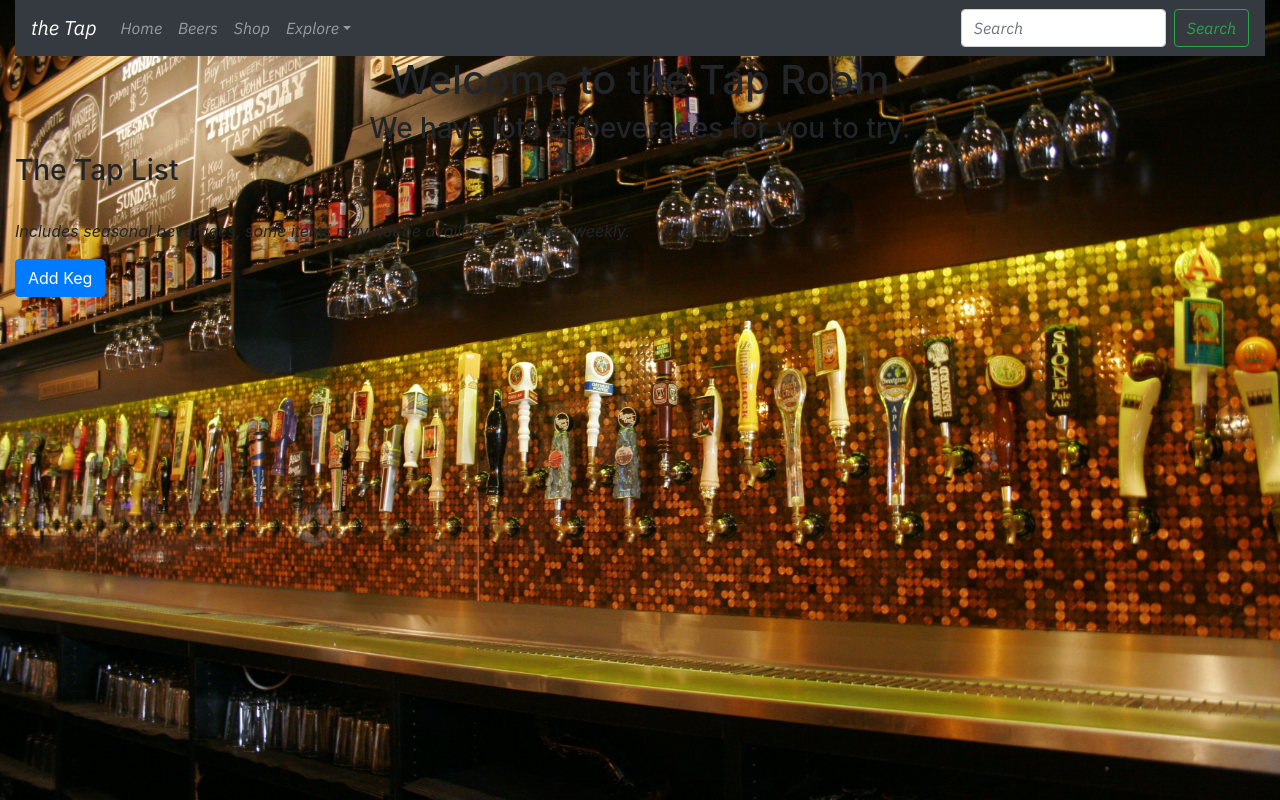
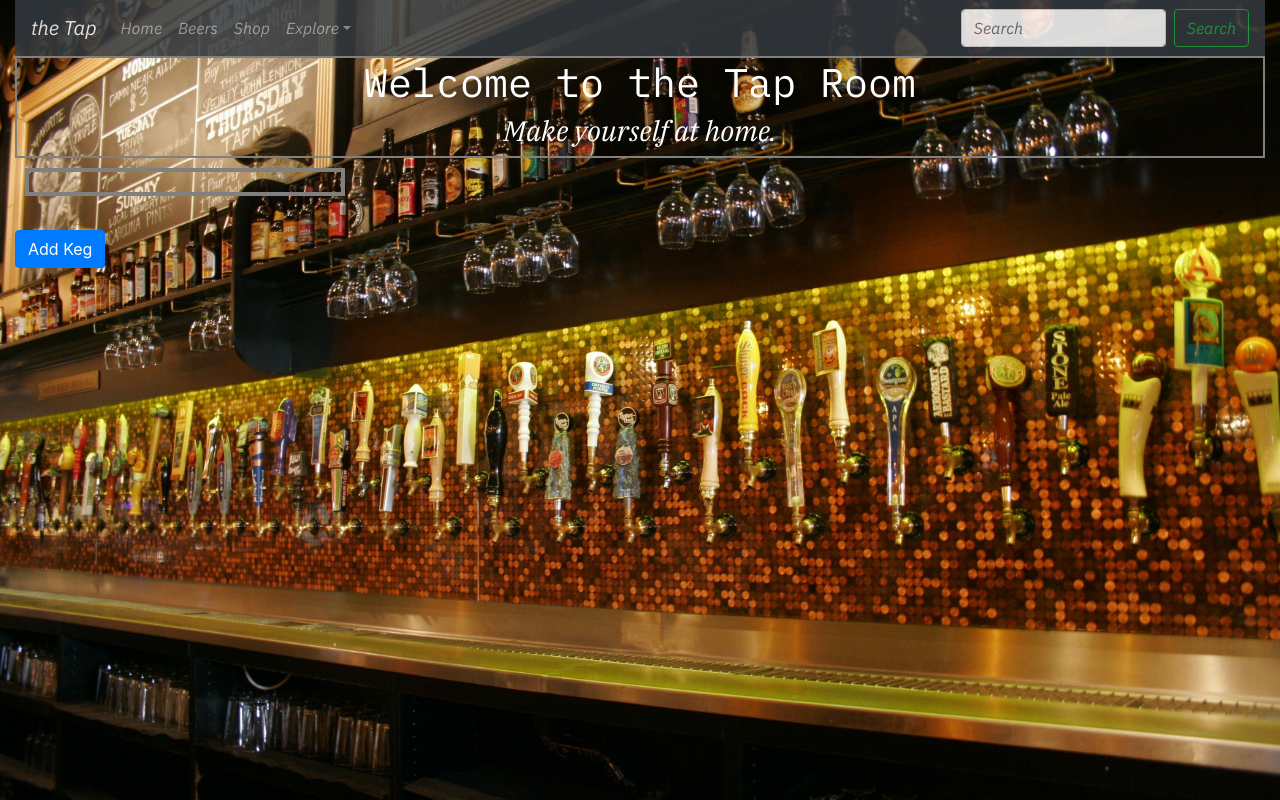
Before and after one commit to brianharv/taproom_redux, a React (Create React App) app: page / in a window 1280 px wide. Built offline with nearby package versions, Linux system fonts and the light colour scheme.

Commit message:
add more styling to page

```diff
--- a/public/index.html
+++ b/public/index.html
@@ -31,7 +31,7 @@
       crossorigin="anonymous"
     />
     <link rel="preconnect" href="https://fonts.gstatic.com">
-    <link href="https://fonts.googleapis.com/css2?family=IBM+Plex+Sans:ital@1&display=swap" rel="stylesheet">
+    <link href="https://fonts.googleapis.com/css2?family=IBM+Plex+Mono&family=IBM+Plex+Sans:ital@1&family=IBM+Plex+Serif:ital@1&display=swap" rel="stylesheet">
     <title>React App</title>
   </head>
   <body>
--- a/src/App.css
+++ b/src/App.css
@@ -40,7 +40,7 @@
 
   .container-fluid {
   background-image: url("./images/taproom_wallpaper.jpg");
-  position: fixed;
+  position: absolute;
   min-width: 100%;
   min-height: 100%;
   background-size: cover;
@@ -49,4 +49,29 @@
 
 .tap {
   font-family: 'IBM Plex Sans', sans-serif;
+  opacity: 85%;
 }
+.splash {
+  border: solid 2pt grey;
+}
+
+h1 {
+  font-family: 'IBM Plex Mono', monospace;
+  color: white;
+}
+
+h3, h2, p {
+  font-family: 'IBM Plex Serif', serif;
+  color: white;
+}
+
+.tapList {
+  border: solid 3pt grey;
+  padding: 10px;
+  margin: 10px;
+  width: 320px;
+}
+
+.details {
+  color: black;
+}
--- a/src/components/KegDetails.js
+++ b/src/components/KegDetails.js
@@ -1,13 +1,28 @@
 import React from 'react';
 import PropTypes from 'prop-types';
-import { propTypes } from 'react-bootstrap/esm/Image';
+
 
 function KegDetails(props) {
   const { keg, onSellingAPint } = props;
+
+  const detailsStyling = {
+    backgroundColor: '#F7F7F7',
+    border: 'solid 1pt grey',
+    textAlign: "center",
+    color: 'black',
+    borderRadius: "8px",
+    marginBottom: "10px",
+    width: "50%",
+    padding: "5px"
+  }
+
   return(
     <React.Fragment>
-      <h3>This is the details view</h3>
-      <p>{keg.name} {keg.brand} {keg.flavor} {keg.price} {keg.alcCon} {keg.quantity} {keg.id}</p>
+      <div style={detailsStyling}>
+        <h2> {keg.name} - {keg.brand} Details</h2>
+        <h3> Type: {keg.flavor} Price: ${keg.price} ABV% {keg.alcCon} </h3>
+        <h3> Servings left: {keg.quantity}</h3>
+      </div>
       <button className="btn btn-secondary" onClick={() => onSellingAPint(keg.id)}>Sell Pint</button>
     </React.Fragment>
   );
--- a/src/components/KegList.js
+++ b/src/components/KegList.js
@@ -5,8 +5,7 @@ import PropTypes from 'prop-types';
 function KegList(props){
   return (
     <React.Fragment>
-      <h3>The Tap List</h3>
-
+      <div className="tapList">
       {props.kegList.map((keg) =>
         <Keg name={keg.name}
           whenKegClicked={props.onSelectedKeg}
@@ -19,8 +18,8 @@ function KegList(props){
           id={keg.id}
           />
         )}
+    </div>
       <br></br>
-      <p><em>Includes seasonal beverages, some items may not be available. Updated weekly.</em></p>
     </React.Fragment>
   );
 }
--- a/src/components/Splash.js
+++ b/src/components/Splash.js
@@ -1,13 +1,12 @@
 import React from 'react';
-
 
 
 function Splash(){
   return(
     <React.Fragment>
-      <div className="text-center" >
+      <div className="splash text-center" >
         <h1>Welcome to the Tap Room</h1>
-        <h3>We have lots of beverages for you to try.</h3>
+        <h3>Make yourself at home.</h3>
       </div>
     </React.Fragment>
   );
```
Also changed, not shown: public/tapRoom_diagram.jpg (added), src/components/Body.js (line endings or trailing spaces).
